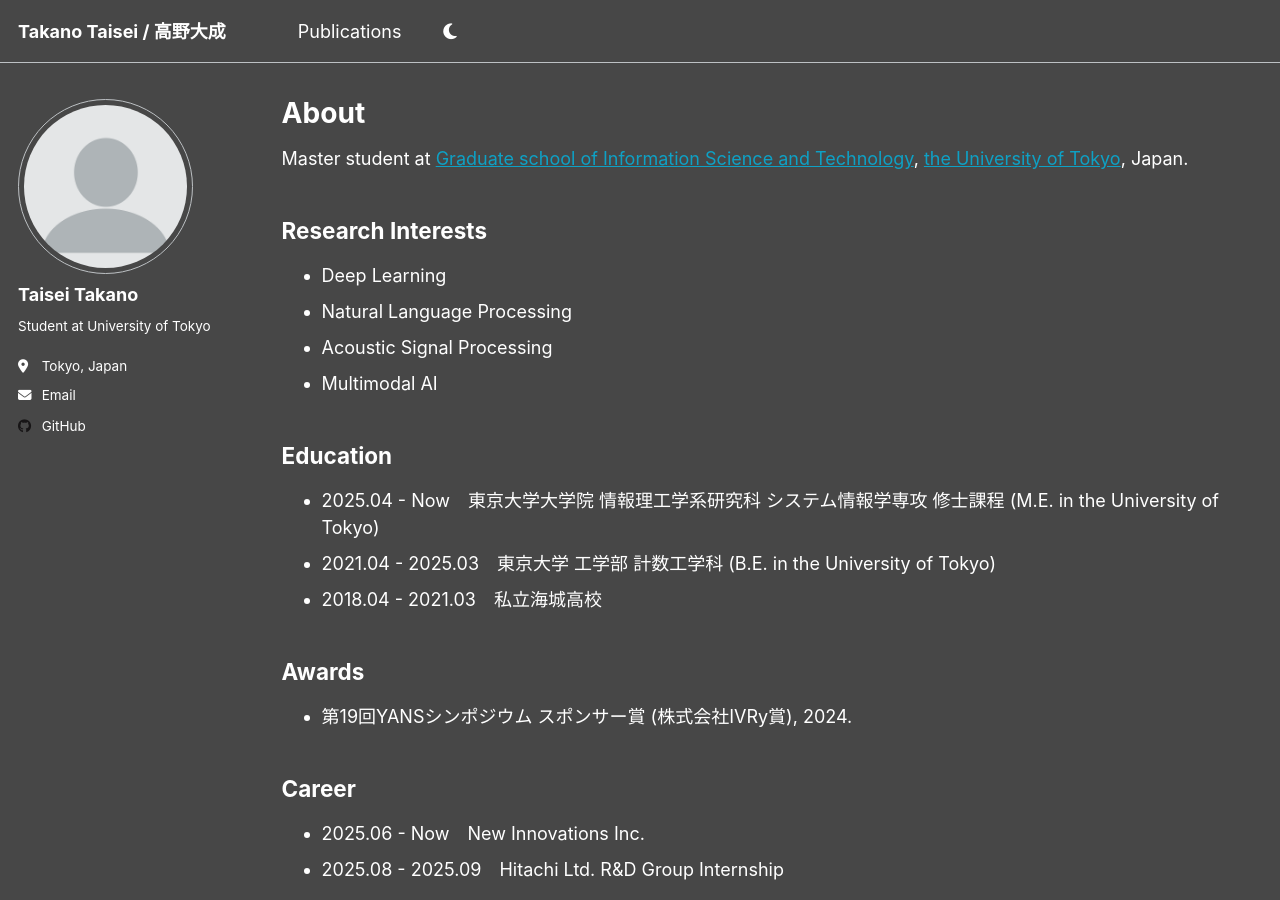
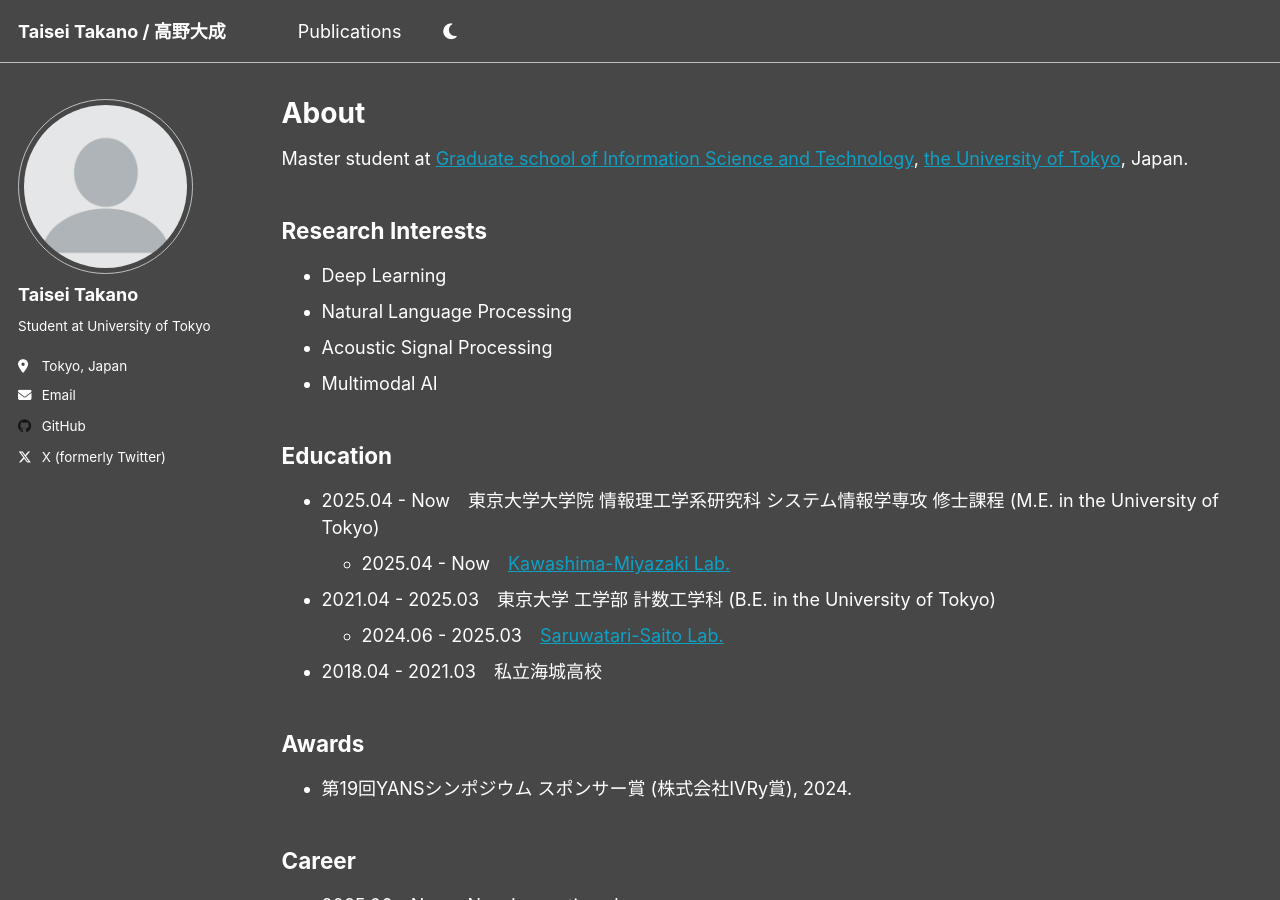
Before and after one commit to ttakano398/ttakano398.github.io, a Jekyll site: the page built from _pages/about.md, in a window 1280 px wide and 900 px high. Built offline with Jekyll 4.4.1, drawn with Linux system fonts in a browser that asks for light colours; part of the change alters nothing that is shown.

Commit message:
reconfig

```diff
--- a/_config.yml
+++ b/_config.yml
@@ -9,13 +9,13 @@
 # Basic Site Settings
 locale                   : "en-US"
 site_theme               : "dark"
-title                    : "Takano Taisei / 高野大成"
+title                    : "Taisei Takano / 高野大成"
 title_separator          : "-"
 name                     : &name "Taisei Takano"
 description              : &description "personal description"
-url                      : "" # the base hostname & protocol for your site e.g. "https://[your GitHub username].github.io"
+url                      : "https://ttakano398.github.io" # the base hostname & protocol for your site e.g. "https://[your GitHub username].github.io"
 baseurl                  : "" # the subpath of your site, e.g. "/blog"
-repository               : ""
+repository               : "ttakano398/ttakano398.github.io"
 github                   : [metadata]
 
 # Site Author - The following control what appear as part of the author content on the side bar.
@@ -68,7 +68,7 @@ author:
   steam            : # Username
   telegram         : # URL
   tumblr           : # Username
-  twitter          : # Username for X / Twitter
+  twitter          : ttakano398 # Username for X / Twitter
   vine             : # Username
   weibo            : # Username
   wikipedia        : # Username
@@ -124,7 +124,7 @@ atom_feed:
 
 
 # SEO Related
-google_site_verification :
+google_site_verification : "Q5ntB1mMN539yf_ZQRIEnKbK7tdoFC7XQPvm-Ae6dG8"
 bing_site_verification   :
 alexa_site_verification  :
 yandex_site_verification :
@@ -141,9 +141,11 @@ og_image                 :  # Open Graph/Twitter default site image
 # For specifying social profiles
 # - https://developers.google.com/structured-data/customize/social-profiles
 social:
-  type                   : # Person or Organization (defaults to Person)
+  type                   : "Person" # Person or Organization (defaults to Person)
   name                   : # If the user or organization name differs from the site's name
-  links: # An array of links to social media profiles
+  links:
+    - "https://github.com/ttakano398"
+    - "https://x.com/ttakano398" # An array of links to social media profiles
 
 
 # Analytics
@@ -295,7 +297,7 @@ sass:
 permalink: /:categories/:title/
 # paginate: 5 # amount of posts to show
 # paginate_path: /page:num/
-timezone: America/New_York # http://en.wikipedia.org/wiki/List_of_tz_database_time_zones
+timezone: Asia/Tokyo # http://en.wikipedia.org/wiki/List_of_tz_database_time_zones
 
 
 # Plugins
--- a/_pages/about.md
+++ b/_pages/about.md
@@ -23,7 +23,9 @@ Master student at<!-- [Kawashima-Miyazaki Lab.](http://www.bmc.ipc.i.u-tokyo.ac.
 
 ## Education
 - 2025.04 - Now　東京大学大学院 情報理工学系研究科 システム情報学専攻 修士課程 (M.E. in the University of Tokyo)
+  - 2025.04 - Now　[Kawashima-Miyazaki Lab.](http://www.bmc.ipc.i.u-tokyo.ac.jp/)
 - 2021.04 - 2025.03　東京大学 工学部 計数工学科 (B.E. in the University of Tokyo)
+  - 2024.06 - 2025.03　[Saruwatari-Saito Lab.](https://www.sp.ipc.i.u-tokyo.ac.jp/)
 - 2018.04 - 2021.03　私立海城高校
 
 ## Awards
```
